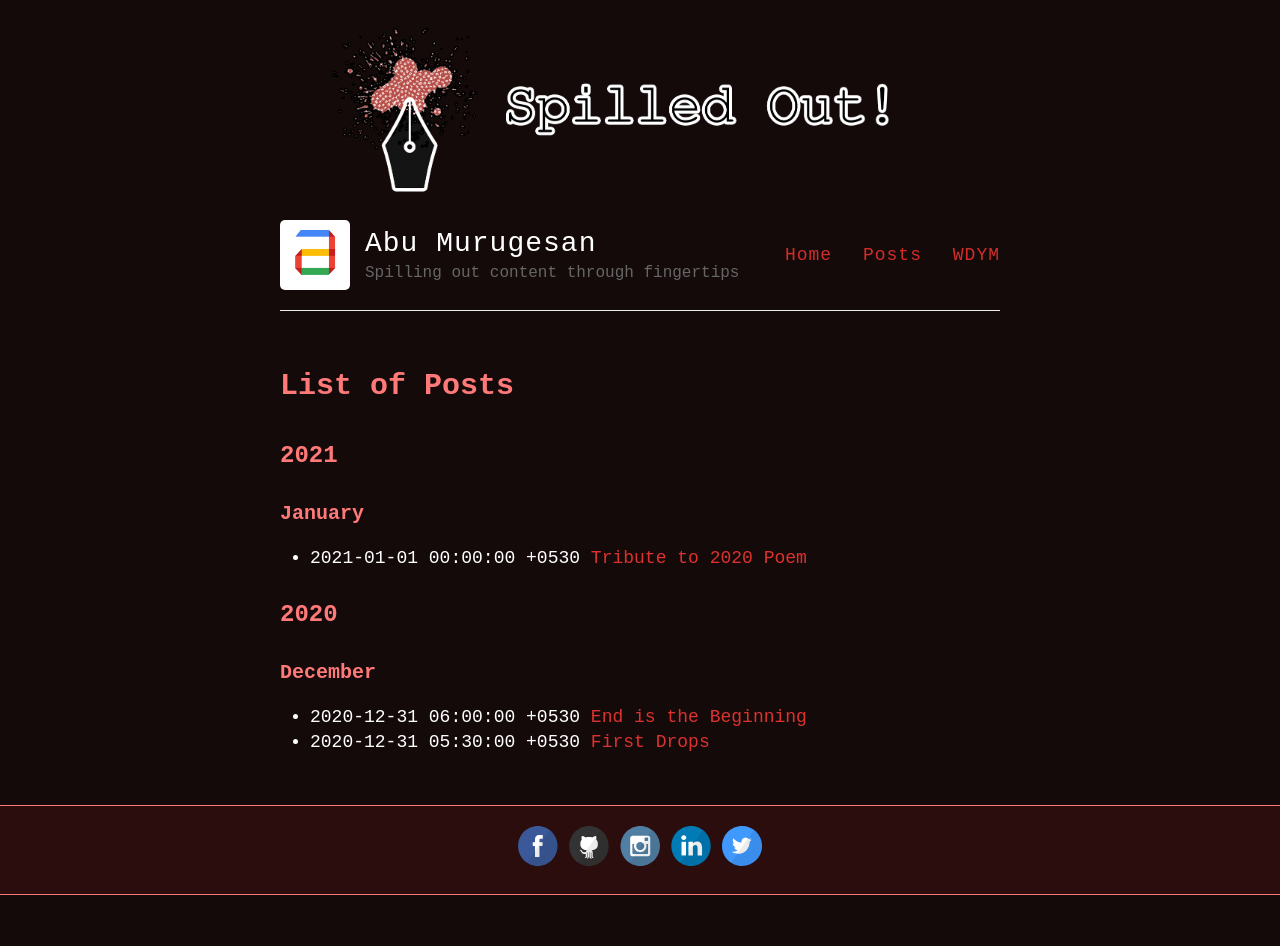
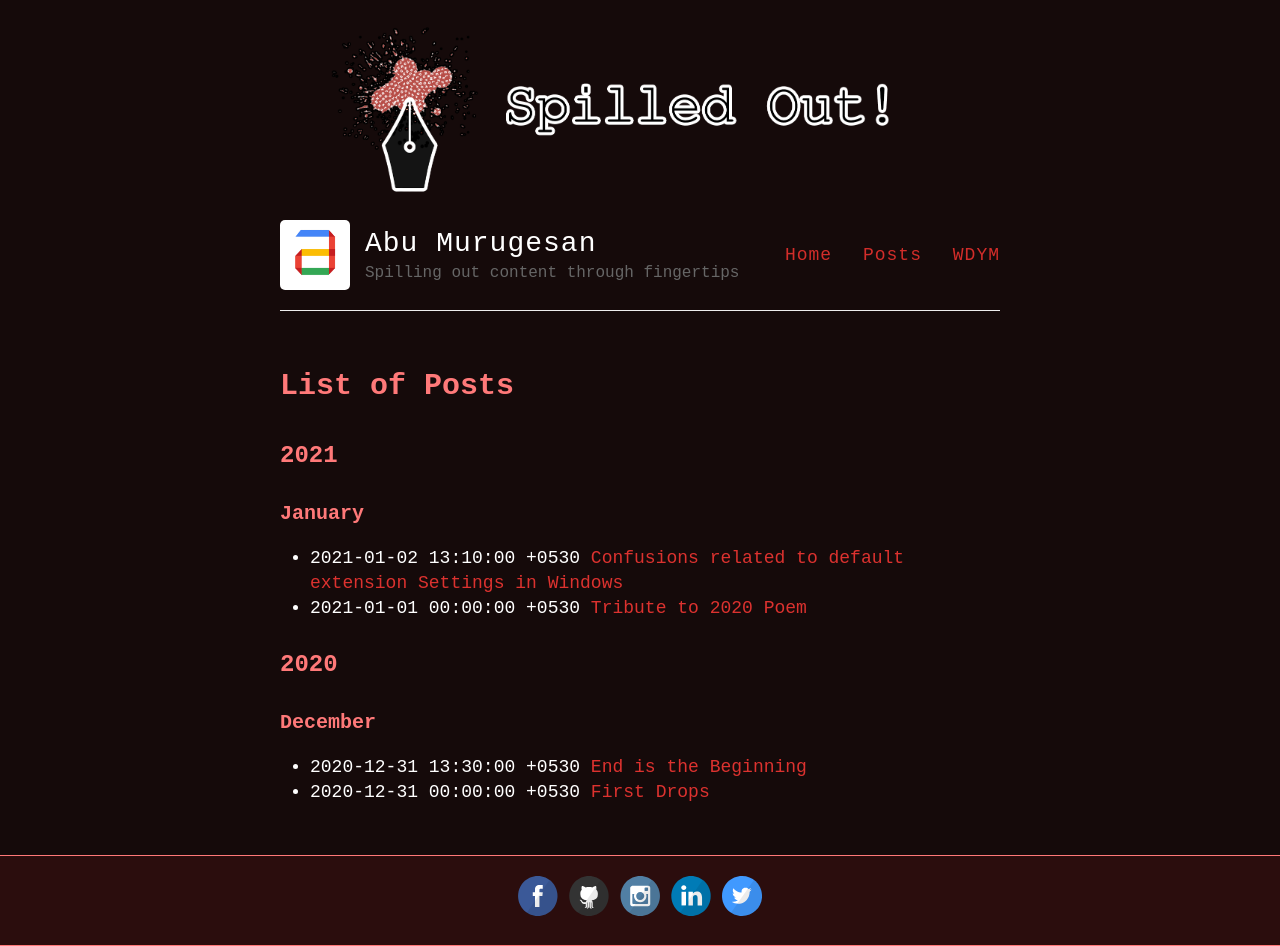
Before and after one commit to abumsd7/abumsd7.github.io, a Jekyll site: the page built from posts.md, in a window 1280 px wide. Built offline with Jekyll 4.4.1, drawn with Linux system fonts in a browser that asks for light colours; before the commit the page ends 900 px from its top, so only the background shows below that; some of the changed lines change nothing that is shown.

Commit message:
Blog update 2

```diff
--- a/_posts/2020-12-31-End-is-the-Beginning.md
+++ b/_posts/2020-12-31-End-is-the-Beginning.md
@@ -1,7 +1,7 @@
 ---
 layout: post
 title: End is the Beginning
-date: 2020-12-31 00:30:00
+date: 2020-12-31 13:30:00 +0530
 ---
 
 Something to welcome the new year.
--- a/_posts/2020-12-31-First-Drops.md
+++ b/_posts/2020-12-31-First-Drops.md
@@ -1,7 +1,7 @@
 ---
 layout: post
 title: First Drops
-date: 2020-12-31 00:00:00
+date: 2020-12-31 00:00:00 +0530
 ---
 
 It has started to spill. Or has it been forced to?
--- /dev/null
+++ b/_posts/2021-01-02-The-Confusion-Windows-Extensions.md
@@ -0,0 +1,58 @@
+---
+layout: post
+title: Confusions related to default extension Settings in Windows
+date: 2021-01-02 13:10:00 +0530
+---
+
+Smartphones have overtaken Desktops and laptops in general usage.
+
+They are also turning into pocket productivity devices. Any of the long existing facilities in a PC are being ported to them, in additional to exclusive features which make use of the handheld touch ecosystem established by them.
+
+However, as much as one would think about the rapid growth of smartphone usage, one can't argue about
+it's heavy-duty handling capabilities. The highest memory load one could put on a smartphone is by playing graphics-intensive videogames.
+
+Not really productive, isn't it?
+
+Unfortunately that is the maximum "interesting" strain that could be put on them. I put an emphasis on "interesting" because mundane benchmark tests are also available to exert the maximum out of your premium handheld. For all the talk about multiple gigs of RAM and clockspeed, battery life is of the atmost priority to a consumer and these powerful players take a backseat when it comes to real, authentic multitasking. Maybe it's a problem of the operating system as a whole.
+
+But one thing I personally like about the file exploration system is that they provide a direct look at the file extension of the file you have stored on it.
+
+### What is a file extension?
+
+> A three or four letter shortened word of the filetype.
+> Consider that we have downloaded a Word Document.
+> After the filename followed by a dot, we will be able to see this file extension.
+> This file extension not only briefs the filetype, but also allows you to change it.
+> A .txt file can be changed into any of your favourite programming language source files, since they are an encoded text file at their core.
+> Same can't be done for application exclusive file extensions such as .docx, .pptx, etc. The content in them will differ and thus changing the extension will only result in an unusable file.
+
+### What is the problem with Windows extensions?
+
+Windows has the largest share of desktop and laptop operating systems. It's been used extensively by not only the business crowd, but also by the everyday consumer crowd. Microsoft offers you the freedom to be a poweruser by giving various options to tweak the OS to your tastes. At the same time, for a novice, they provide you with all the necessary helping slides and customer support. They also keep the default OS settings simple and unobtrusive.
+
+One of their **unobtrusive** design options is to hide the file extensions by default, as many new users face the danger of accidentally removing the file extensions during renaming. This could lead to an unusable file and uncontrollable panic on the side of the novice.
+
+Without these file extensions, Windows instead shows you the type of file in the File Explorer. While this might sound as a better option, think about the fact that these fite types differ based on each default program.
+
+Here is an example for a PDF file.
+> A PDF file is represented by .pdf extension.
+> If Chrome browser is chosen as the default program, then the type will be displayed as "Chrome HTML Document" (completely unrelated to the well known PDF name).
+> If we open it with a PDF reader program such as Adobe, it will show the filetype as "Adobe PDF Presentation" (doubt on it's accuracy)
+> On worst case scenarios when there is no default program on instance of a new installation, it would be unrecogized and simply display the
+filetype as just "File".
+
+File compression has been heavily used ever since the Internet came into existence. By allowing us to group multiple files into a single one and reducing the file size, they were a convenient way to share files. Newer iterations of Windows ( since Vista/7 ?) offer support to .zip compressions. They will be shown as the "Compressed Folder" filetype. However, there are many other type of compression methods such as .rar,
+.7z, etc. which have their own decompression software. Again if a Windows user misunderstands that his PC can open compressed files, he will face the unusable file issue. I myself have seen people who have no idea on how these compression software work.
+
+### The solution
+Till now Microsoft are not considering it as a serious issue, as it's **actually not serious**. But, they have the code in their hands to do the one minor change and that is to **enable file extension display** by default.
+
+If you are interested in enabling file extensions ( if it was diabled ), follow the instructions.
+
+> In your Start Menu / Start Screen search bar, type "File Explorer Options"
+![FileExtensions]({{ site.baseurl }}/images/extension_1.jpg)
+> Click the "View" tab.
+> Uncheck "Hide file extensions for known types"
+> Apply and OK.
+
+![FileExplorerOptions]({{ site.baseurl }}/images/extension_2.jpg)
```
Also changed, not shown: _posts/2021-01-01-Tribute-to-2020-Poem - Copy.md (renamed from _posts/2021-01-01-Tribute-to-2020-Poem.md), images/extension_1.jpg (added), images/extension_2.jpg (added).
